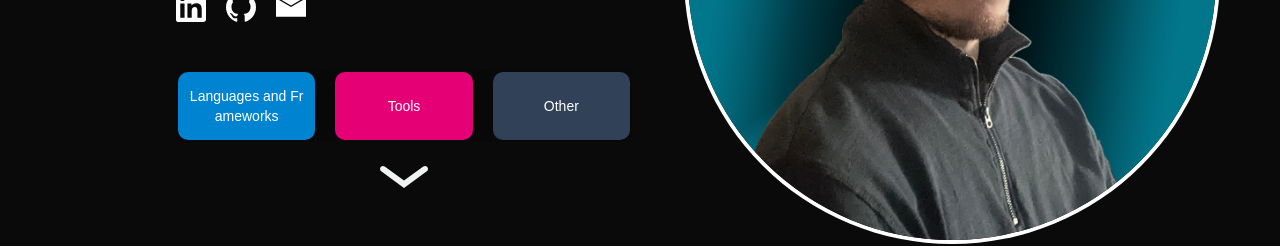
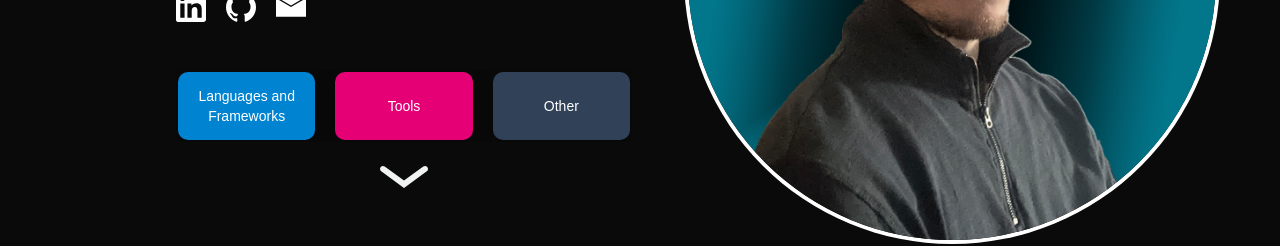
Before and after one commit to MackMaritimus/liammacksnyder, a Next.js app: page / in a window 1280 px wide. Shown: the part 412-658 px from the top of the page. Built offline with nearby package versions, Linux system fonts and the light colour scheme.

Commit message:
Skills Formatting

```diff
--- a/src/components/ui/Skills.tsx
+++ b/src/components/ui/Skills.tsx
@@ -23,7 +23,7 @@ function SkillsContent() {
     const { expanded } = useContext(ExpandContext);
 
     return (
-        <div className = "grid grid-cols-3 gap-6 p-1 text-sm max-[580px]:text-xs break-all">
+        <div className = "grid grid-cols-3 gap-6 p-1 text-sm max-[580px]:text-xs text-wrap">
             {/* Languages and Frameworks Column */}
             <div className = "shadow-default flex flex-col">
                 <div className = {`flex flex-col h-full ${expanded ? "ring-2 ring-sky-600 rounded-lg" : ""}`}>
@@ -77,7 +77,7 @@ function SkillsContent() {
                         <p className = "text-center">Other</p>
                     </div>
                     <div className = {`bg-gray-950 w-full h-full flex text-center justify-center rounded-b-lg ${expanded ? "" : "hidden" }`}>
-                        <p className = "text-center m-1 my-4">
+                        <p className = "text-center text-wrap m-1 my-4">
                             Debugging <br/>
                             Troubleshooting <br/>
                             Full-Stack Development <br/>
```
